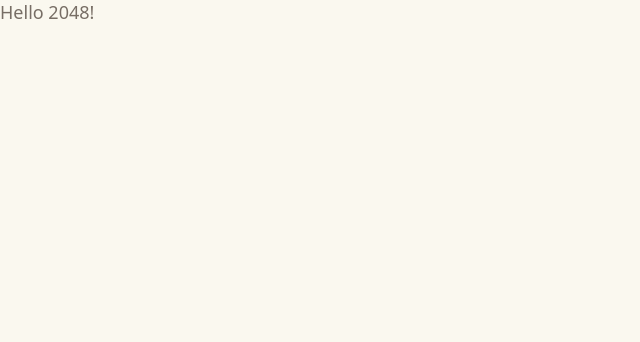
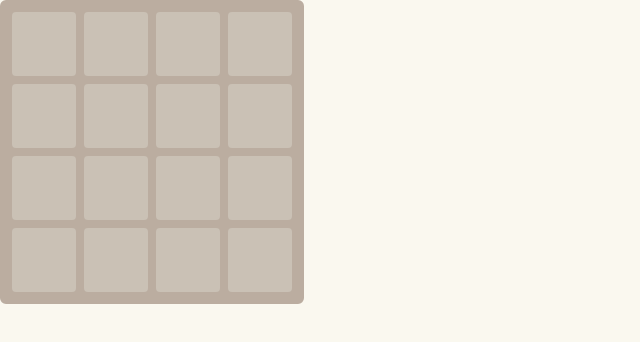
Before and after one commit to kotevskim/2048, a Next.js app: page / in a window 1280 px wide. Shown: the top 342 px of the page, without its empty margins (0-640 px from the left). Built offline with nearby package versions, Linux system fonts and the light colour scheme.

Commit message:
init board

```diff
--- /dev/null
+++ b/components/board.tsx
@@ -0,0 +1,18 @@
+import styles from "@/styles/board.module.css";
+
+export default function Board() {
+  const renderGrid = () => {
+    const cells: JSX.Element[] = [];
+    const cellsCount = 16;
+    for (let index = 0; index < cellsCount; index += 1) {
+      cells.push(<div className={styles.cell} key={index}></div>);
+    }
+    return cells;
+  };
+
+  return (
+    <div className={styles.board}>
+      <div className={styles.grid}>{renderGrid()}</div>
+    </div>
+  );
+}
--- a/pages/index.tsx
+++ b/pages/index.tsx
@@ -1,3 +1,4 @@
+import Board from "@/components/board";
 import Head from "next/head";
 
 export default function Home() {
@@ -10,7 +11,7 @@
         <link rel="icon" href="/favicon.ico" />
       </Head>
       <main>
-        Hello 2048!
+        <Board />
       </main>
     </>
   );
--- /dev/null
+++ b/styles/board.module.css
@@ -0,0 +1,19 @@
+.board {
+  width: calc(var(--pixel-size) * 8 * 4 + var(--pixel-size) * 6);
+}
+
+.grid {
+  display: flex;
+  flex-wrap: wrap;
+  background-color: var(--secondary-background);
+  border: var(--pixel-size) solid var(--secondary-background);
+  border-radius: calc(var(--pixel-size) * 0.75);
+}
+
+.cell {
+  width: calc(var(--pixel-size) * 8);
+  height: calc(var(--pixel-size) * 8);
+  margin: calc(var(--pixel-size) * 0.5);
+  border-radius: calc(var(--pixel-size) * 0.5);
+  background: var(--cell-backgroud);
+}
--- a/styles/globals.css
+++ b/styles/globals.css
@@ -1,12 +1,25 @@
 :root {
   --pixel-size: 8px;
   --primary-background: #faf8ef;
+  --secondary-background: #bbada0;
   --primary-text-color: #776e65;
+  --cell-backgroud: #cac1b5;
 }
 
 body {
   margin: 0;
-  font-family: system-ui, -apple-system, BlinkMacSystemFont, 'Segoe UI', Roboto, Oxygen, Ubuntu, Cantarell, 'Open Sans', 'Helvetica Neue', sans-serif;
+  font-family:
+    system-ui,
+    -apple-system,
+    BlinkMacSystemFont,
+    "Segoe UI",
+    Roboto,
+    Oxygen,
+    Ubuntu,
+    Cantarell,
+    "Open Sans",
+    "Helvetica Neue",
+    sans-serif;
   background: var(--primary-background);
   color: var(--primary-text-color);
   font-size: calc(var(--pixel-size) * 2.25); /* 18 pixels */
```
